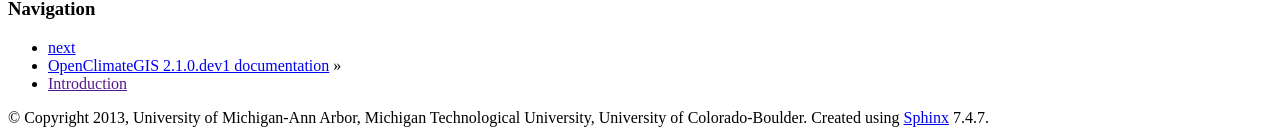
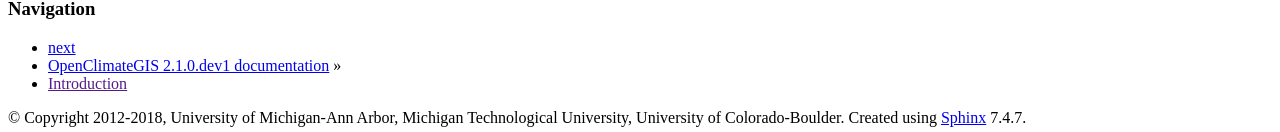
Before and after one commit to NCPP/ocgis, a Sphinx documentation site: the page built from doc/index.rst, in a window 1280 px wide. Shown: the part 1583-1715 px from the top of the page. Built offline with Sphinx 7.4.7, drawn with Linux system fonts in a browser that asks for light colours; formulas are drawn with MathJax 3.

Commit message:
CLN: Updated copyright

```diff
--- a/doc/conf.py
+++ b/doc/conf.py
@@ -45,7 +45,7 @@ master_doc = 'index'
 
 # General information about the project.
 project = u'OpenClimateGIS'
-copyright = (u'2013, University of Michigan-Ann Arbor, Michigan Technological University, University of Colorado-Boulder')
+copyright = (u'2012-2018, University of Michigan-Ann Arbor, Michigan Technological University, University of Colorado-Boulder')
 
 # The version info for the project you're documenting, acts as replacement for
 # |version| and |release|, also used in various other places throughout the
```
Also changed, not shown: LICENSE.txt.
